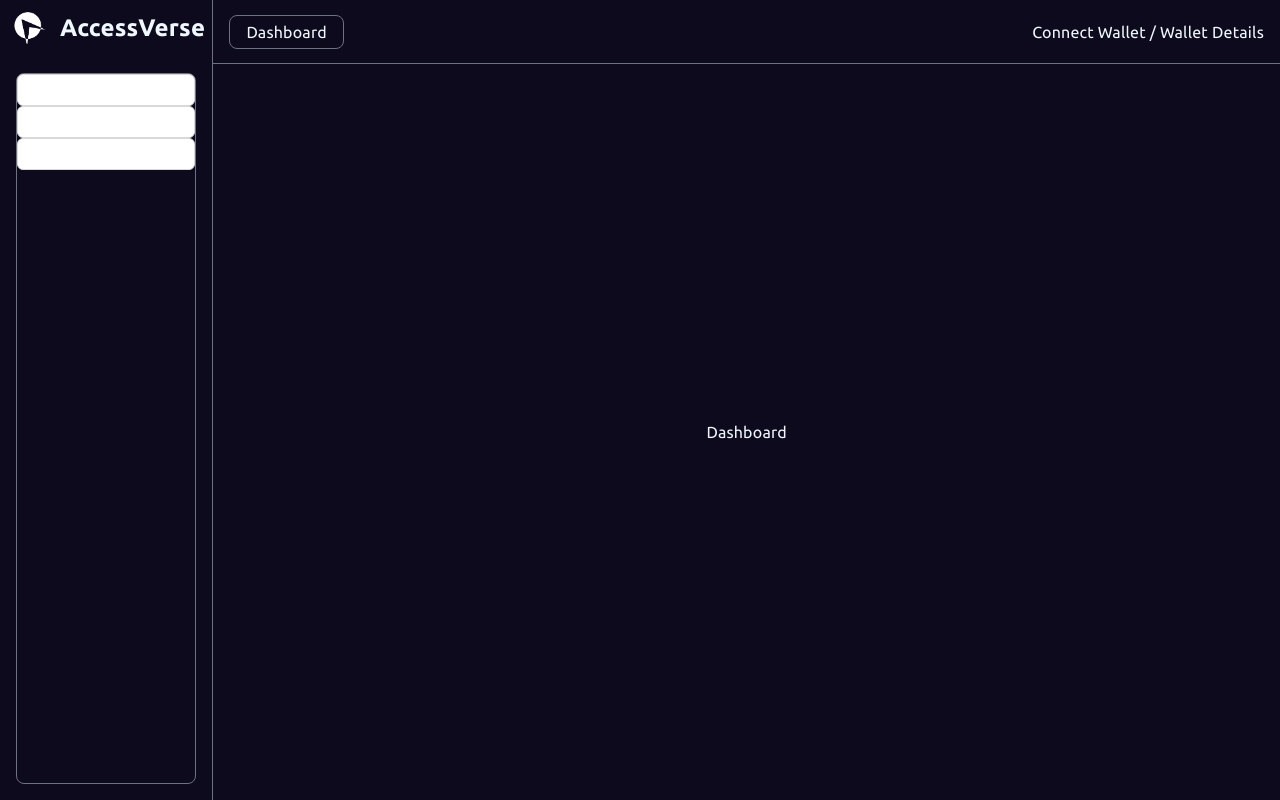
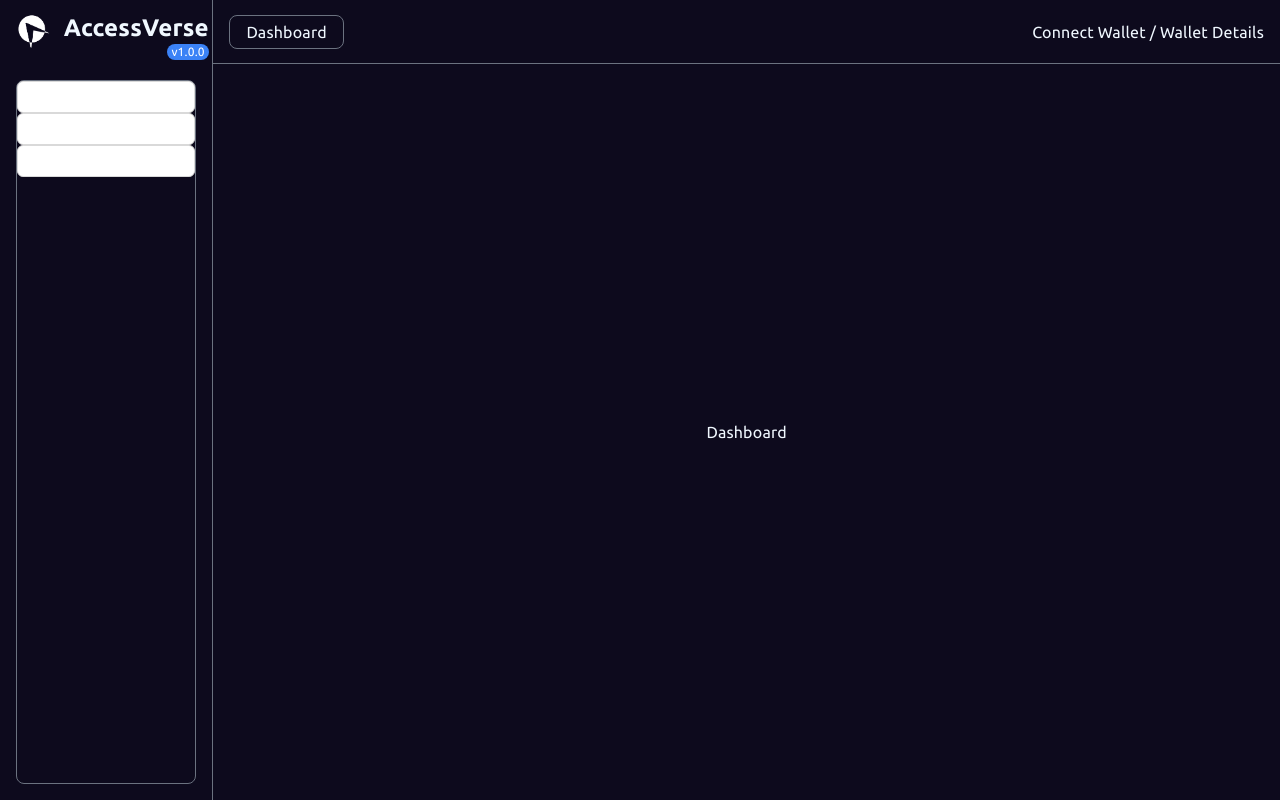
Before and after one commit to AccessVerse/accessverse, a React (Vite) app: page / in a window 1280 px wide. Both pictures are taken after a click on the button "Go to app". Built offline with nearby package versions, Linux system fonts and the light colour scheme.

Commit message:
feat: UI fix

```diff
--- a/src/components/common/SideNav.tsx
+++ b/src/components/common/SideNav.tsx
@@ -1,5 +1,5 @@
 import { Button } from 'antd';
-import { appName } from 'config/data';
+import { appName, semanticVersion } from 'config/data';
 import routes from 'config/routes';
 import { useNavigate } from 'react-router-dom';
 
@@ -8,10 +8,10 @@ function SideNav() {
 
   return (
     <div className="flex flex-col h-screen w-[20vw] border-r border-gray-500">
-      <div className="flex justify-start items-center h-[8vh]">
+      <div className="flex justify-center items-center h-[8vh]">
         <button
           type="button"
-          className="flex items-center"
+          className="flex items-center justify-center m-2 px-2 h-full w-full"
           onClick={() => navigate(routes.DASHBOARD)}
         >
           <img
@@ -21,7 +21,12 @@ function SideNav() {
             height={60}
             className="object-contain"
           />
-          <span className="text-2xl font-semibold">{appName}</span>
+          <div className="flex flex-col">
+            <span className="text-2xl font-semibold pt-2">{appName}</span>
+            <span className="text-white text-xs bg-blue-500 w-max self-end px-1 rounded-lg">
+              {semanticVersion}
+            </span>
+          </div>
         </button>
       </div>
 
--- a/src/config/data.ts
+++ b/src/config/data.ts
@@ -6,3 +6,5 @@ export const blockchainName = 'Ethereum';
 
 export const heroPrimary = 'Unlock the Power of Engagement in Your Events!';
 export const heroSecondary = `Experience a new era of event management with ${appName}. An all-improved management workflow experience on the ${blockchainName} Blockchain`;
+
+export const semanticVersion = 'v1.0.0';
--- a/src/index.css
+++ b/src/index.css
@@ -35,6 +35,46 @@ a {
   text-decoration: none;
 }
 
+@layer components {
+  .container {
+    @apply flex justify-center items-center;
+  }
+
+  /* app wide transition */
+  .ctransition {
+    @apply transition-all duration-200 ease-in-out;
+  }
+
+  /* app wide custom scrollbar */
+  .cscrollbar {
+    @apply scrollbar-thin scrollbar-thumb-[#999] scrollbar-thumb-rounded;
+  }
+
+  .cbutton {
+    @apply bg-clight text-cdark dark:bg-cdark dark:text-clight dark:border-cgray;
+  }
+
+  .cpbutton {
+    @apply bg-[#1677ff] hover:bg-[#4096ff] text-white border-none hover:text-white !important;
+  }
+
+  .cpbutton[disabled] {
+    @apply bg-[#ccc6] text-[#999] !important;
+  }
+
+  .ctext {
+    @apply text-cdark dark:text-clight;
+  }
+
+  .cborder {
+    @apply border-solid border-clgray dark:border-cgray;
+  }
+
+  .chover {
+    @apply hover:bg-chgray dark:hover:bg-chdark;
+  }
+}
+
 .glow {
   -webkit-animation: glow 1.5s ease-in-out infinite alternate;
   -moz-animation: glow 1.5s ease-in-out infinite alternate;
@@ -47,21 +87,6 @@ a {
   }
   to {
     text-shadow: 0 0 3px #fff, 0 0 6px #afdfff;
-  }
-}
-
-@layer utilities {
-  @variants responsive {
-    /* Hide scrollbar for Chrome, Safari and Opera */
-    .no-scrollbar::-webkit-scrollbar {
-      display: none;
-    }
-
-    /* Hide scrollbar for IE, Edge and Firefox */
-    .no-scrollbar {
-      -ms-overflow-style: none; /* IE and Edge */
-      scrollbar-width: none; /* Firefox */
-    }
   }
 }
 
--- a/src/pages/Home.tsx
+++ b/src/pages/Home.tsx
@@ -11,7 +11,7 @@ import TechStack from 'components/Home/TechStack';
 
 function Home() {
   return (
-    <div className="flex flex-col w-full items-center scroll-smooth relative">
+    <div className="flex flex-col w-full items-center scroll-smooth relative cscrollbar">
       <HomeNav />
       <Hero />
       <About />
```
